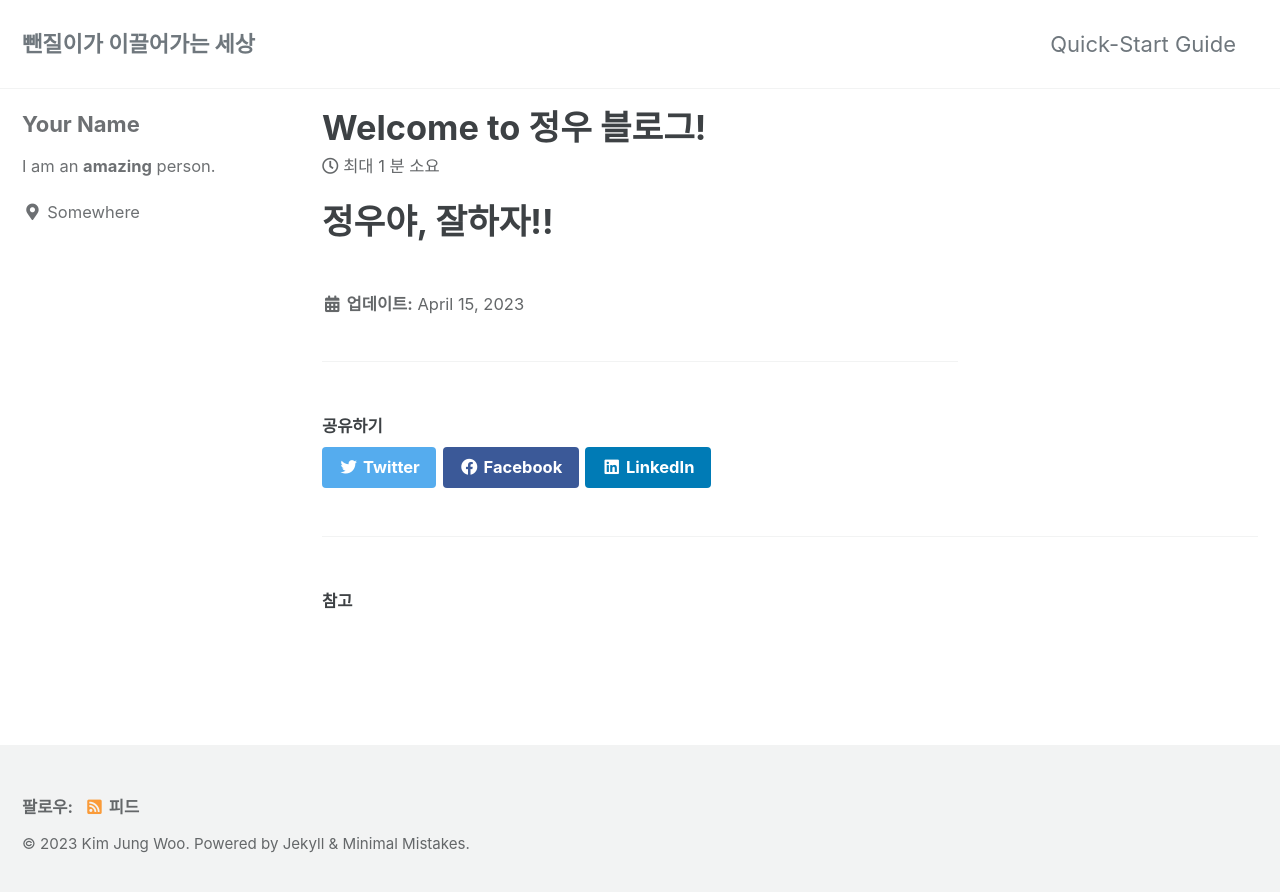
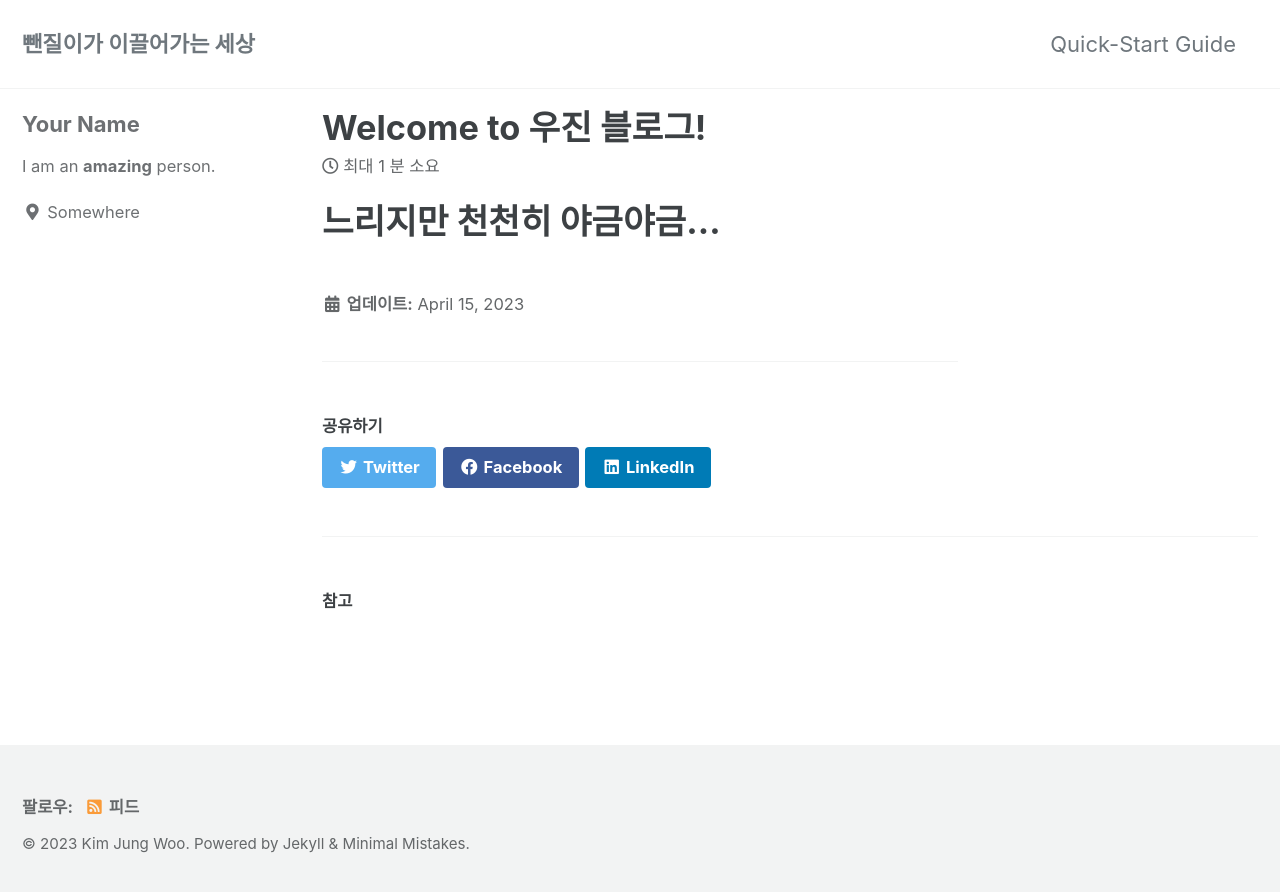
Before and after one commit to suwoojin/suwoojin.github.io, a Jekyll site: the page built from _posts/2023-04-15-first.md, in a window 1280 px wide. Shown: the top 892 px of the page. Built offline with Jekyll 4.4.1, drawn with Linux system fonts in a browser that asks for light colours; cached includes are drawn as plain includes.

Commit message:
modified

```diff
--- a/_posts/2023-04-15-first.md
+++ b/_posts/2023-04-15-first.md
@@ -1,5 +1,5 @@
 ---
 layout: single
-title:  "Welcome to 정우 블로그!"
+title:  "Welcome to 우진 블로그!"
 ---
-# 정우야, 잘하자!!
+# 느리지만 천천히 야금야금...
```
